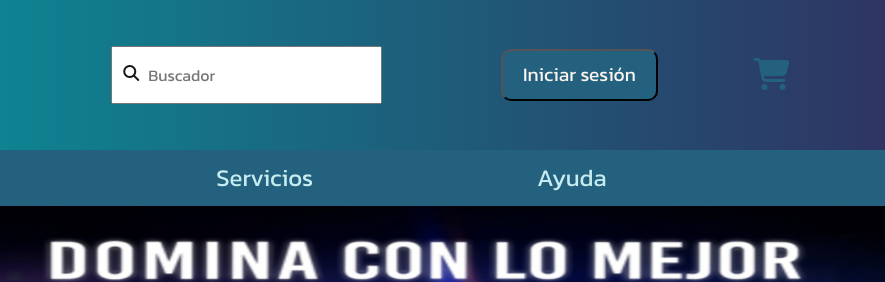
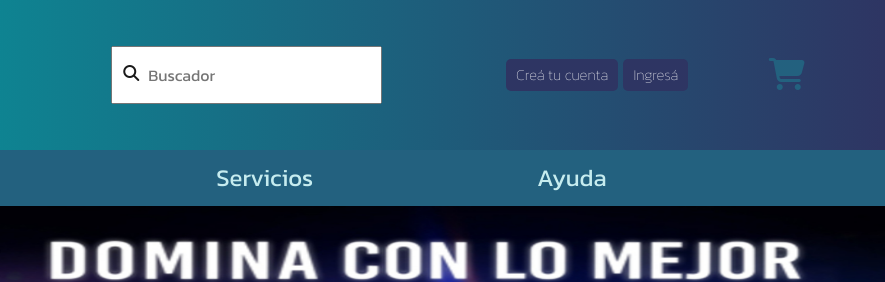
Before and after one commit to Athan98/Grupo10_CaCJavascript-Node.js, a plain HTML site: page index.html in a window 1280 px wide. Shown: the top 282 px of the page, 395-1280 px from the left. Drawn offline with nearby package versions, Linux system fonts and the light colour scheme.

Commit message:
cambios index html.css y register html.css

```diff
--- a/index.html
+++ b/index.html
@@ -35,7 +35,8 @@
                 </div>
             </div>
             <div class="right-wrapper">
-                <button class="log-in">Iniciar sesión</button>
+                <a href="./templates/register.html" class="aBtn">Creá tu cuenta</a>
+                <a href="./templates/login.html" class="aBtn">Ingresá</a>
                 <div class="cart-wrapper"><a href="#"><i class="fa-solid fa-cart-shopping"></i></a>
                 </div>
             </div>
--- a/static/css/index.css
+++ b/static/css/index.css
@@ -312,3 +312,20 @@ footer {
 .workWithUs-wrapper h3 a:hover {
     color: var(--primary-color);
 }
+
+
+
+.aBtn {
+    display: inline-block;
+    padding: 5px 10px;
+    text-decoration: none;
+    color: white;
+    background-color: #2E3563;
+    /* border: 1px solid transparent; */
+    border-radius: 5px;
+    transition: background-color 0.3s ease;
+    margin-right: 0;
+    margin-left: 5px;
+    font-size: 15px;
+    font-weight: 100;
+   }
```
Also changed, not shown: static/css/register.css (+37 -5 lines), templates/register.html (+17 -8 lines).
